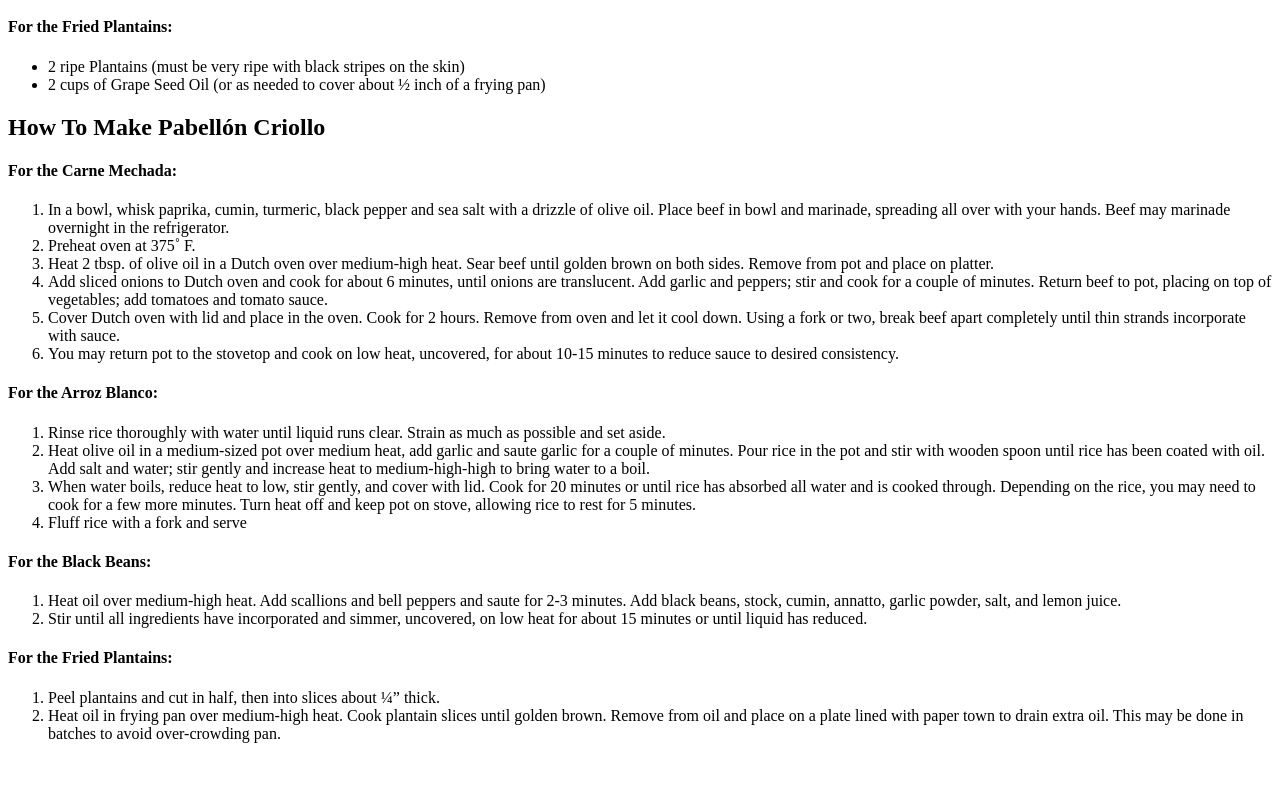
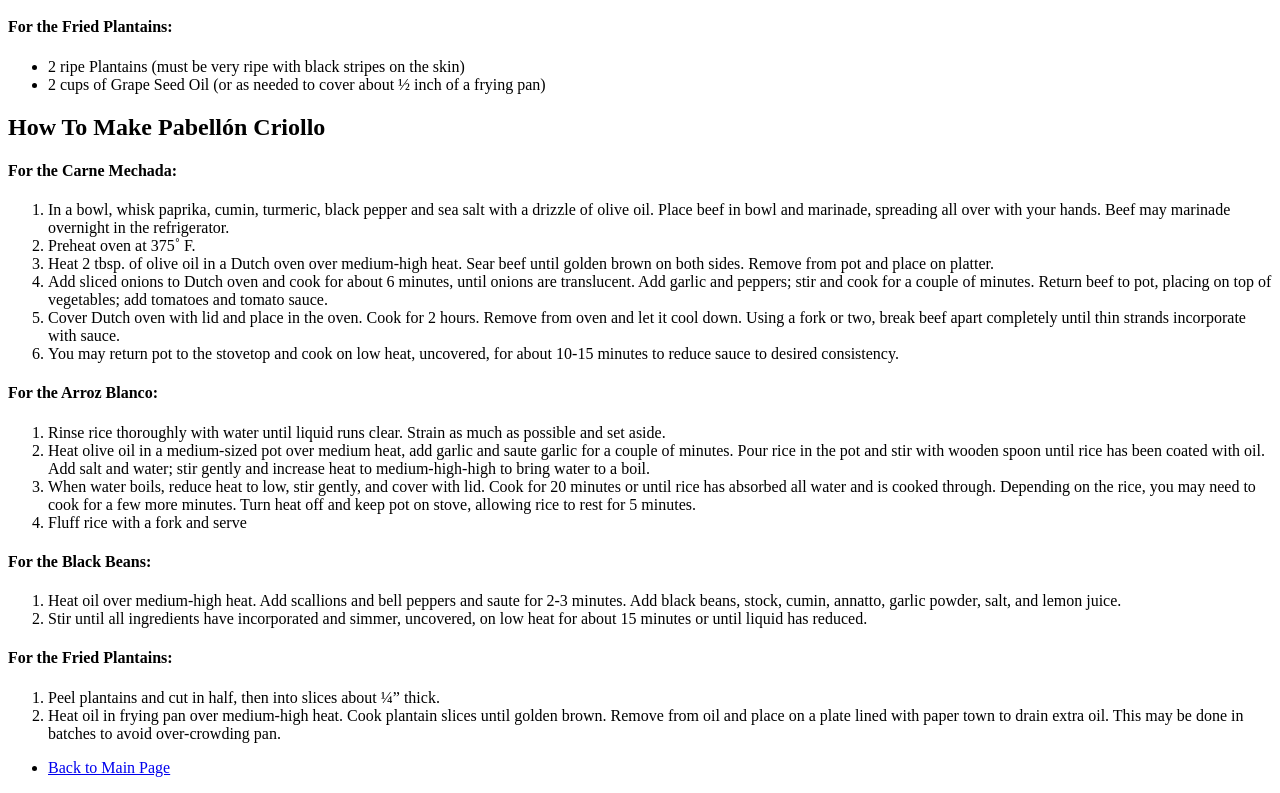
Before and after one commit to Rhas92/odin-recipes, a plain HTML site: page recipes/Pabellon.html in a window 1280 px wide. Shown: the part 1556-2349 px from the top of the page. Before the commit the page ends 2315 px from the top, so only its background shows below. Drawn offline with Linux system fonts and the light colour scheme.

Commit message:
added link back to the Main Page to the Recipes

```diff
--- a/recipes/Pabellon.html
+++ b/recipes/Pabellon.html
@@ -99,5 +99,8 @@
         <li>Peel plantains and cut in half, then into slices about ¼” thick.</li>
         <li>Heat oil in frying pan over medium-high heat. Cook plantain slices until golden brown. Remove from oil and place on a plate lined with paper town to drain extra oil. This may be done in batches to avoid over-crowding pan.</li>
     </ol>
+    <ul>
+        <li><a href="../index.html">Back to Main Page</a></li>
+    </ul>
 </body>
 </html>
```
Also changed, not shown: index.html (+1 -0 lines), recipes/Tequeños.html (+3 -0 lines), recipes/VenezuelanChicha.html (+3 -0 lines).
